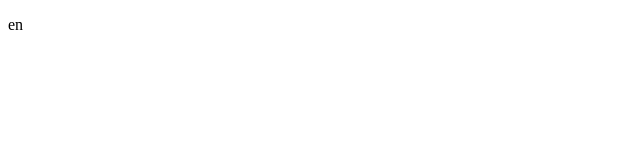
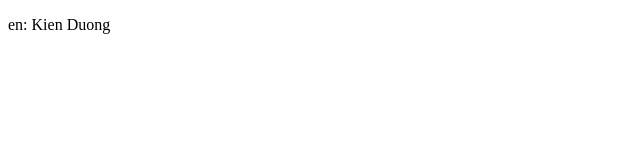
Before and after one commit to bigbearman/portfolio, a Next.js app: page /en in a window 1280 px wide. Shown: the top 160 px of the page, without its empty margins (0-640 px from the left). Built offline with nearby package versions, Linux system fonts and the light colour scheme.

Commit message:
feat: add typed bilingual content module

```diff
--- a/app/[lang]/page.tsx
+++ b/app/[lang]/page.tsx
@@ -1,3 +1,5 @@
+import { content, toLang } from "@/content";
+
 export function generateStaticParams() {
   return [{ lang: "en" }, { lang: "vi" }];
 }
@@ -7,6 +9,10 @@ export default async function Page({
 }: {
   params: Promise<{ lang: string }>;
 }) {
-  const { lang } = await params;
-  return <p>{lang}</p>;
+  const lang = toLang((await params).lang);
+  return (
+    <p>
+      {lang}: {content.meta.name}
+    </p>
+  );
 }
--- a/content.js
+++ b/content.ts
@@ -1,5 +1,142 @@
-// Bilingual content + structured CV data
-window.PORTFOLIO_CONTENT = {
+export type Lang = "en" | "vi";
+
+// Next.js 15's generated route types check `params` against a structural
+// `{ [key]: string }` shape with no narrowing from `generateStaticParams`,
+// so every `app/[lang]/*` entry point (layout, page, opengraph-image) must
+// declare `params: Promise<{ lang: string }>` and narrow with this helper —
+// declaring `Promise<{ lang: Lang }>` directly fails `next build`.
+export function toLang(value: string): Lang {
+  return value === "vi" ? "vi" : "en";
+}
+
+interface Localized<T> {
+  en: T;
+  vi: T;
+}
+
+interface MetaContent {
+  name: string;
+  handle: string;
+  titleEn: string;
+  titleVi: string;
+  location: string;
+  timezone: string;
+  email: string;
+  phone: string;
+  site: string;
+  github: string;
+  linkedin: string;
+  yearsExp: number;
+  resumeUrl: string;
+}
+
+interface NavLabels {
+  about: string;
+  skills: string;
+  work: string;
+  projects: string;
+  lab: string;
+  contact: string;
+  resume: string;
+}
+
+interface HeroContent {
+  greet: string;
+  role: string;
+  sub: string;
+  tags: string[];
+  ctaPrimary: string;
+  ctaSecondary: string;
+  commands: [string, string];
+}
+
+type AboutLineKind = "h" | "p" | "li";
+
+interface AboutLine {
+  kind: AboutLineKind;
+  text: string;
+}
+
+interface AboutContent {
+  file: string;
+  lines: AboutLine[];
+}
+
+interface SkillGroup {
+  key: string;
+  label: Localized<string>;
+  items: string[];
+}
+
+interface ExperienceEntry {
+  role: Localized<string>;
+  org: string;
+  where: string;
+  period: Localized<string>;
+  duration: Localized<string>;
+  tag?: "current";
+  bullets: Localized<string[]>;
+}
+
+interface ProjectScreenshot {
+  src: string;
+  alt: Localized<string>;
+}
+
+interface Project {
+  status?: "in-progress";
+  name: string;
+  stack: string[];
+  blurb: Localized<string>;
+  screenshots?: ProjectScreenshot[];
+  year?: number;
+}
+
+interface LabCard {
+  tag: string;
+  title: Localized<string>;
+  stack: string[];
+  log: string[];
+}
+
+interface ContactErrors {
+  rate_limited: string;
+  bad_email: string;
+  bad_message: string;
+  server_not_configured: string;
+  send_failed: string;
+  network_error: string;
+  generic: string;
+}
+
+interface ContactContent {
+  title: string;
+  sub: string;
+  fields: { name: string; email: string; message: string };
+  send: string;
+  sent: string;
+  errors: ContactErrors;
+}
+
+interface FooterContent {
+  built: string;
+  rights: string;
+}
+
+export interface PortfolioContent {
+  meta: MetaContent;
+  nav: Localized<NavLabels>;
+  hero: Localized<HeroContent>;
+  about: Localized<AboutContent>;
+  skills: { groups: SkillGroup[] };
+  experience: ExperienceEntry[];
+  projects: Project[];
+  lab: LabCard[];
+  contact: Localized<ContactContent>;
+  footer: Localized<FooterContent>;
+}
+
+export const content: PortfolioContent = {
   meta: {
     name: "Kien Duong",
     handle: "kiendt",
@@ -13,7 +150,7 @@ window.PORTFOLIO_CONTENT = {
     github: "bigbearman",
     linkedin: "kien-duong-fullstack",
     yearsExp: 10,
-    resumeUrl: "Kien_Duong_CV.pdf",
+    resumeUrl: "/Kien_Duong_CV.pdf",
   },
 
   nav: {
@@ -277,30 +414,36 @@ window.PORTFOLIO_CONTENT = {
         vi: "Nền tảng chatbot AI cho bệnh nhân ung thư. Kết hợp pgvector semantic search để ghép người dùng với thử nghiệm lâm sàng phù hợp, giải thích kết quả bằng ngôn ngữ đơn giản.",
       },
       screenshots: [
-        "screenshots/healthimpact-chat.png",
-        "screenshots/healthimpact-trials.png",
-        "screenshots/healthimpact-profile.png",
-        "screenshots/healthimpact-register.png",
+        {
+          src: "/screenshots/healthimpact-chat.png",
+          alt: {
+            en: "HealthImpact.AI chat screen matching a patient to a clinical trial",
+            vi: "Màn hình chat HealthImpact.AI ghép bệnh nhân với thử nghiệm lâm sàn",
+          },
+        },
+        {
+          src: "/screenshots/healthimpact-trials.png",
+          alt: {
+            en: "List of matched clinical trials in HealthImpact.AI",
+            vi: "Danh sách thử nghiệm lâm sàn phù hợp trong HealthImpact.AI",
+          },
+        },
+        {
+          src: "/screenshots/healthimpact-profile.png",
+          alt: {
+            en: "Patient profile screen in HealthImpact.AI",
+            vi: "Màn hình hồ sơ bệnh nhân trong HealthImpact.AI",
+          },
+        },
+        {
+          src: "/screenshots/healthimpact-register.png",
+          alt: {
+            en: "Registration screen for HealthImpact.AI",
+            vi: "Màn hình đăng ký của HealthImpact.AI",
+          },
+        },
       ],
       year: 2025,
-    },
-    {
-      status: "placeholder",
-      name: "Project Two",
-      stack: ["Next.js", "TypeScript", "Vercel"],
-      blurb: {
-        en: "Case study coming soon — drop a project description here.",
-        vi: "Case study sắp ra mắt — thêm mô tả dự án ở đây.",
-      },
-    },
-    {
-      status: "placeholder",
-      name: "Project Three",
-      stack: ["React", "Node.js", "PostgreSQL"],
-      blurb: {
-        en: "Case study coming soon — drop a project description here.",
-        vi: "Case study sắp ra mắt — thêm mô tả dự án ở đây.",
-      },
     },
   ],
 
@@ -360,6 +503,16 @@ window.PORTFOLIO_CONTENT = {
       },
       send: "send message",
       sent: "message sent. talk soon →",
+      errors: {
+        rate_limited: "Too many tries — please wait a minute.",
+        bad_email: "That email doesn't look right.",
+        bad_message: "Message is too short or too long.",
+        server_not_configured:
+          "Server isn't configured yet — try email instead.",
+        send_failed: "Couldn't deliver. Please email me directly.",
+        network_error: "Network error. Please try again.",
+        generic: "Something went wrong. Please try again.",
+      },
     },
     vi: {
       title: "Cùng trao đổi nhé",
@@ -371,6 +524,16 @@ window.PORTFOLIO_CONTENT = {
       },
       send: "gửi tin nhắn",
       sent: "đã gửi. mình sẽ phản hồi sớm →",
+      errors: {
+        rate_limited: "Gửi quá nhanh — anh đợi 1 phút rồi thử lại nhé.",
+        bad_email: "Email chưa đúng định dạng.",
+        bad_message: "Nội dung quá ngắn hoặc quá dài.",
+        server_not_configured:
+          "Server chưa cấu hình xong — anh gửi mail trực tiếp giúp em nhé.",
+        send_failed: "Không gửi được. Anh email trực tiếp giúp em nhé.",
+        network_error: "Lỗi mạng. Anh thử lại nhé.",
+        generic: "Có lỗi xảy ra. Anh thử lại nhé.",
+      },
     },
   },
 
```
